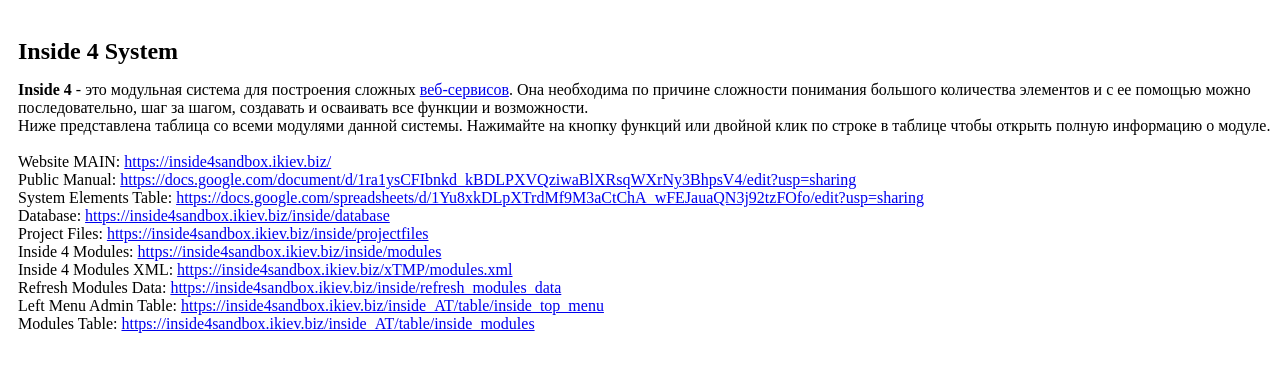
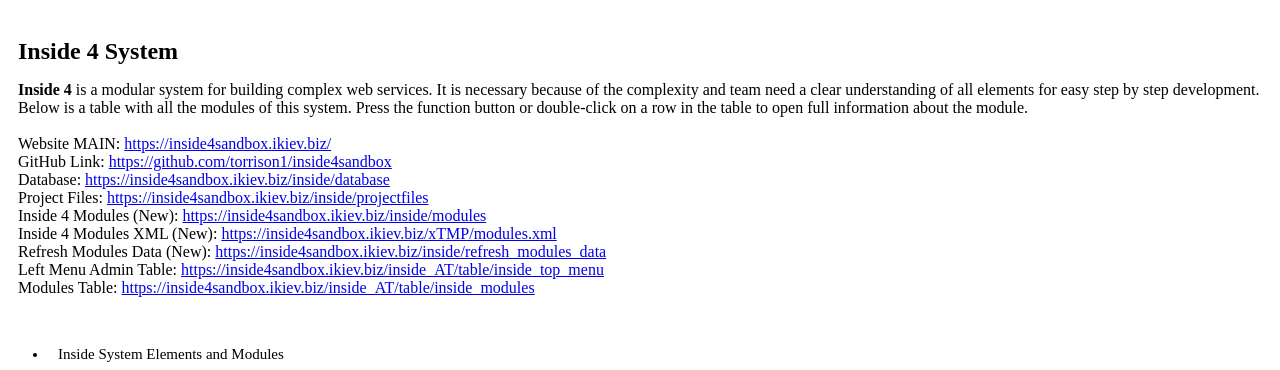
Before and after one commit to torrison1/inside4sandbox, a PHP site: page /AppViews/inside_admin_template/Pages/admin_main.php in a window 1280 px wide. Shown: the top 370 px of the page. Run offline with PHP 8.4, Linux system fonts and the light colour scheme; the template is opened without the code that fills it, so the values that code supplies are empty.

Commit message:
Some Admin Demo Page Fixes

```diff
--- a/AppViews/inside_admin_template/Pages/admin_main.php
+++ b/AppViews/inside_admin_template/Pages/admin_main.php
@@ -1,43 +1,47 @@
 <div class="wblock1" style="padding: 10px; margin-bottom: 10px; width:100%; overflow-x: hidden;">
     <h2 style="margin-bottom: 7px;">Inside 4 System</h2>
     <p>
-        <b>Inside 4</b> - это модульная система для построения сложных <a href="https://ru.wikipedia.org/wiki/%D0%92%D0%B5%D0%B1-%D1%81%D0%BB%D1%83%D0%B6%D0%B1%D0%B0">веб-сервисов</a>.
+        <b>Inside 4</b>
+        is a modular system for building complex web services. It is necessary because of the complexity and team need a clear understanding of all elements for easy step by step development.
+        <br>
+        Below is a table with all the modules of this system. Press the function button or double-click on a row in the table to open full information about the module.
+        <!--
+        - это модульная система для построения сложных <a href="https://ru.wikipedia.org/wiki/%D0%92%D0%B5%D0%B1-%D1%81%D0%BB%D1%83%D0%B6%D0%B1%D0%B0" target="_blank">веб-сервисов</a>.
         Она необходима по причине сложности понимания большого количества элементов и с ее помощью можно последовательно, шаг за шагом, создавать и осваивать все функции и возможности.
         <br>
         Ниже представлена таблица со всеми модулями данной системы. Нажимайте на кнопку функций или двойной клик по строке в таблице чтобы открыть полную информацию о модуле.
+        -->
 
         <br><br>
         Website MAIN:
-        <a href="https://inside4sandbox.ikiev.biz/">https://inside4sandbox.ikiev.biz/</a>
+        <a href="https://inside4sandbox.ikiev.biz/" target="_blank">https://inside4sandbox.ikiev.biz/</a>
         <br>
-        Public Manual:
-        <a href="https://docs.google.com/document/d/1ra1ysCFIbnkd_kBDLPXVQziwaBlXRsqWXrNy3BhpsV4/edit?usp=sharing">https://docs.google.com/document/d/1ra1ysCFIbnkd_kBDLPXVQziwaBlXRsqWXrNy3BhpsV4/edit?usp=sharing</a>
-        <br>
-        System Elements Table:
-        <a href="https://docs.google.com/spreadsheets/d/1Yu8xkDLpXTrdMf9M3aCtChA_wFEJauaQN3j92tzFOfo/edit?usp=sharing">https://docs.google.com/spreadsheets/d/1Yu8xkDLpXTrdMf9M3aCtChA_wFEJauaQN3j92tzFOfo/edit?usp=sharing</a>
+        GitHub Link:
+        <a href="https://github.com/torrison1/inside4sandbox" target="_blank">https://github.com/torrison1/inside4sandbox</a>
         <br>
         Database:
-        <a href="https://inside4sandbox.ikiev.biz/inside/database">https://inside4sandbox.ikiev.biz/inside/database</a>
+        <a href="https://inside4sandbox.ikiev.biz/inside/database" target="_blank">https://inside4sandbox.ikiev.biz/inside/database</a>
         <br>
         Project Files:
-        <a href="https://inside4sandbox.ikiev.biz/inside/projectfiles">https://inside4sandbox.ikiev.biz/inside/projectfiles</a>
+        <a href="https://inside4sandbox.ikiev.biz/inside/projectfiles" target="_blank">https://inside4sandbox.ikiev.biz/inside/projectfiles</a>
         <br>
-        Inside 4 Modules:
-        <a href="https://inside4sandbox.ikiev.biz/inside/modules">https://inside4sandbox.ikiev.biz/inside/modules</a>
+
+        Inside 4 Modules (New):
+        <a href="https://inside4sandbox.ikiev.biz/inside/modules" target="_blank">https://inside4sandbox.ikiev.biz/inside/modules</a>
         <br>
-        Inside 4 Modules XML:
-        <a href="https://inside4sandbox.ikiev.biz/xTMP/modules.xml">https://inside4sandbox.ikiev.biz/xTMP/modules.xml</a>
+        Inside 4 Modules XML (New):
+        <a href="https://inside4sandbox.ikiev.biz/xTMP/modules.xml" target="_blank">https://inside4sandbox.ikiev.biz/xTMP/modules.xml</a>
         <br>
-        Refresh Modules Data:
-        <a href="https://inside4sandbox.ikiev.biz/inside/refresh_modules_data">https://inside4sandbox.ikiev.biz/inside/refresh_modules_data</a>
+        Refresh Modules Data (New):
+        <a href="https://inside4sandbox.ikiev.biz/inside/refresh_modules_data" target="_blank">https://inside4sandbox.ikiev.biz/inside/refresh_modules_data</a>
         <br>
 
         Left Menu Admin Table:
-        <a href="https://inside4sandbox.ikiev.biz/inside_AT/table/inside_top_menu">https://inside4sandbox.ikiev.biz/inside_AT/table/inside_top_menu</a>
+        <a href="https://inside4sandbox.ikiev.biz/inside_AT/table/inside_top_menu" target="_blank">https://inside4sandbox.ikiev.biz/inside_AT/table/inside_top_menu</a>
         <br>
 
         Modules Table:
-        <a href="https://inside4sandbox.ikiev.biz/inside_AT/table/inside_modules">https://inside4sandbox.ikiev.biz/inside_AT/table/inside_modules</a>
+        <a href="https://inside4sandbox.ikiev.biz/inside_AT/table/inside_modules" target="_blank">https://inside4sandbox.ikiev.biz/inside_AT/table/inside_modules</a>
         <br>
 
     </p>
--- a/AppViews/inside_admin_template/main_template.php
+++ b/AppViews/inside_admin_template/main_template.php
@@ -84,7 +84,7 @@
                 <div class="row">
                     <div class="col-md-6 left_side">
                         <div class="form-group top_search_holder">
-                            <input type="text" class="form-control top_search" placeholder="Поиск">
+                            <input type="text" class="form-control top_search" placeholder="Search...">
                             <i class="fa fa-search" aria-hidden="true"></i>
                         </div>
                     </div>
@@ -104,7 +104,7 @@
                             <li><a href="/auth/profile"><i class="fa fa-user"
                                                            aria-hidden="true"></i>&nbsp;<?= $user['email'] ?></a><span
                                         class="nav_divider">|</span></li>
-                            <li><a href="/auth/logout">Выход</a></li>
+                            <li><a href="/auth/logout">Logout</a></li>
                         </ul>
                     </div>
                 </div>
@@ -154,7 +154,7 @@
                 <li class="search_box_li">
                     <form>
                         <div class="search_box">
-                            <input type="text" class="menu_search form-control" placeholder="Поиск">
+                            <input type="text" class="menu_search form-control" placeholder="Search...">
                             <i class="fa fa-search" aria-hidden="true"></i>
                         </div>
                     </form>
```
